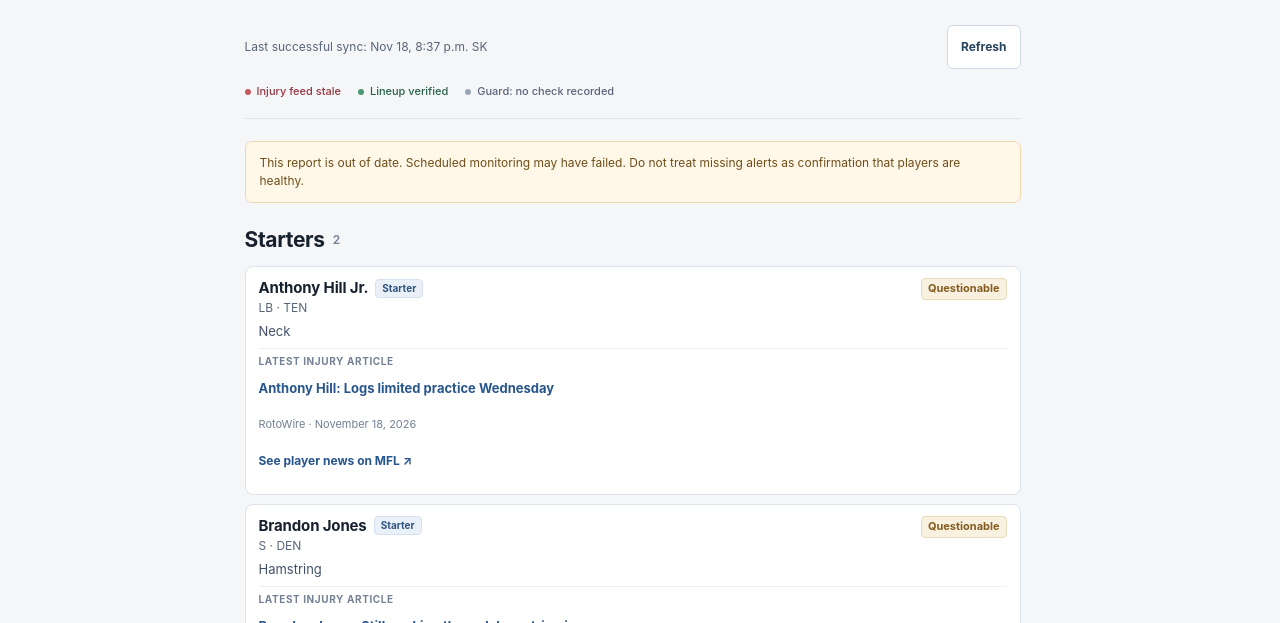
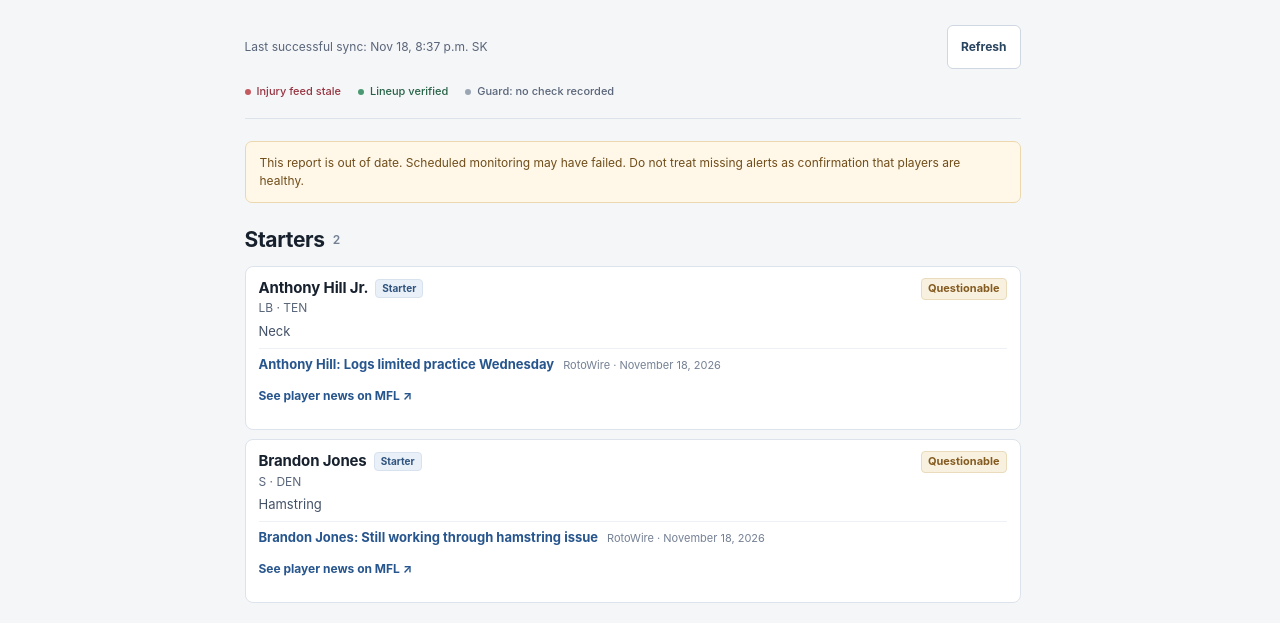
Before and after one commit to williamsbryce/fantasy-injury-watch, a plain HTML site: page site/index.html in a window 1280 px wide. Shown: the part 128-751 px from the top of the page. Drawn offline with Linux system fonts and the light colour scheme.

Commit message:
Display injury article headline, source and date inline

```diff
--- a/site/index.html
+++ b/site/index.html
@@ -68,11 +68,12 @@ h2 .dot{display:none}small,.meta{color:var(--muted)}.meta{font-size:12px}
 .alert .source{display:none}
 .news{margin-top:7px;padding-top:5px;border-top:1px solid var(--soft)}
 .news:not(:has(.newslink)):not(:has(.mfl)){display:none}
-.news>.newssub:first-child{display:none}
 .newshead{margin:0 0 3px;color:var(--quiet);font-size:10px;font-weight:700;letter-spacing:.06em;text-transform:uppercase}
-.newslink{display:block;min-height:44px;margin:0;padding:7px 0;border:0;border-radius:0;background:transparent;color:var(--link);font-size:13px;font-weight:650;line-height:1.5;text-decoration:none;overflow-wrap:anywhere}
-.newslink:has(+ .newssub){border-radius:0;padding-bottom:3px}
-.newslink+.newssub{margin:0;padding:0 0 6px;background:none;border:0;border-radius:0;color:var(--quiet);font-size:11px}
+/* Article headline, publisher and date share one text flow; wrap naturally on phones. */
+.news-item{display:block;font-size:13px;line-height:1.55}
+.news-item .newslink{display:inline;min-height:0;margin:0;padding:0;background:transparent;color:var(--link);font-size:13px;font-weight:650;line-height:inherit;text-decoration:none;overflow-wrap:anywhere}
+.news-item .newssub{display:inline;margin-left:9px;padding:0;color:var(--quiet);font-size:11px;line-height:inherit;white-space:nowrap}
+.newslink:hover{text-decoration:underline}
 .mfl{display:inline-flex;align-items:center;min-height:44px;margin:0;padding:6px 0;color:var(--link);font-size:12px;font-weight:650;text-decoration:none}
 .newslink:hover,.mfl:hover{text-decoration:underline}
 /* Colour is reserved for real exceptions */
@@ -290,20 +291,25 @@ function card(alert){
  if(mflStory&&typeof mflStory.title==='string'&&mflStory.title.trim()&&
     typeof alert.mfl_news_url==='string'&&
     /^https:\/\/www\.myfantasyleague\.com\/\d{4}\/news_articles\?/.test(alert.mfl_news_url)){
-   newsBox.append(element('div','newshead','Latest MFL article'));
+   const newsItem=element('div','news-item');
    const article=element('a','newslink',mflStory.title);
-   article.href=alert.mfl_news_url;article.target='_blank';article.rel='noopener noreferrer';newsBox.append(article);
+   article.href=alert.mfl_news_url;article.target='_blank';article.rel='noopener noreferrer';
+   newsItem.append(article);
    const published=[mflStory.source,mflStory.published].filter(Boolean).join(' · ');
-   if(published)newsBox.append(element('div','newssub',published));
+   if(published)newsItem.append(element('span','newssub',published));
+   newsBox.append(newsItem);
  }else{
    const stories=Array.isArray(alert.news)?alert.news:[];
    const story=stories.find(item=>typeof item.url==='string'&&
       /^https:\/\/(www\.)?rotowire\.com\//i.test(item.url)&&item.title);
    if(story){
-     newsBox.append(element('div','newshead','Latest injury article'));
+     const newsItem=element('div','news-item');
      const link=element('a','newslink',story.title);
-     link.href=story.url;link.target='_blank';link.rel='noopener noreferrer';newsBox.append(link);
-     newsBox.append(element('div','newssub',[story.source,story.published].filter(Boolean).join(' · ')));
+     link.href=story.url;link.target='_blank';link.rel='noopener noreferrer';
+     newsItem.append(link);
+     const published=[story.source,story.published].filter(Boolean).join(' · ');
+     if(published)newsItem.append(element('span','newssub',published));
+     newsBox.append(newsItem);
    }
  }
  if(alert.mfl_news_url&&/^https:\/\/www\.myfantasyleague\.com\//.test(alert.mfl_news_url)){
```
